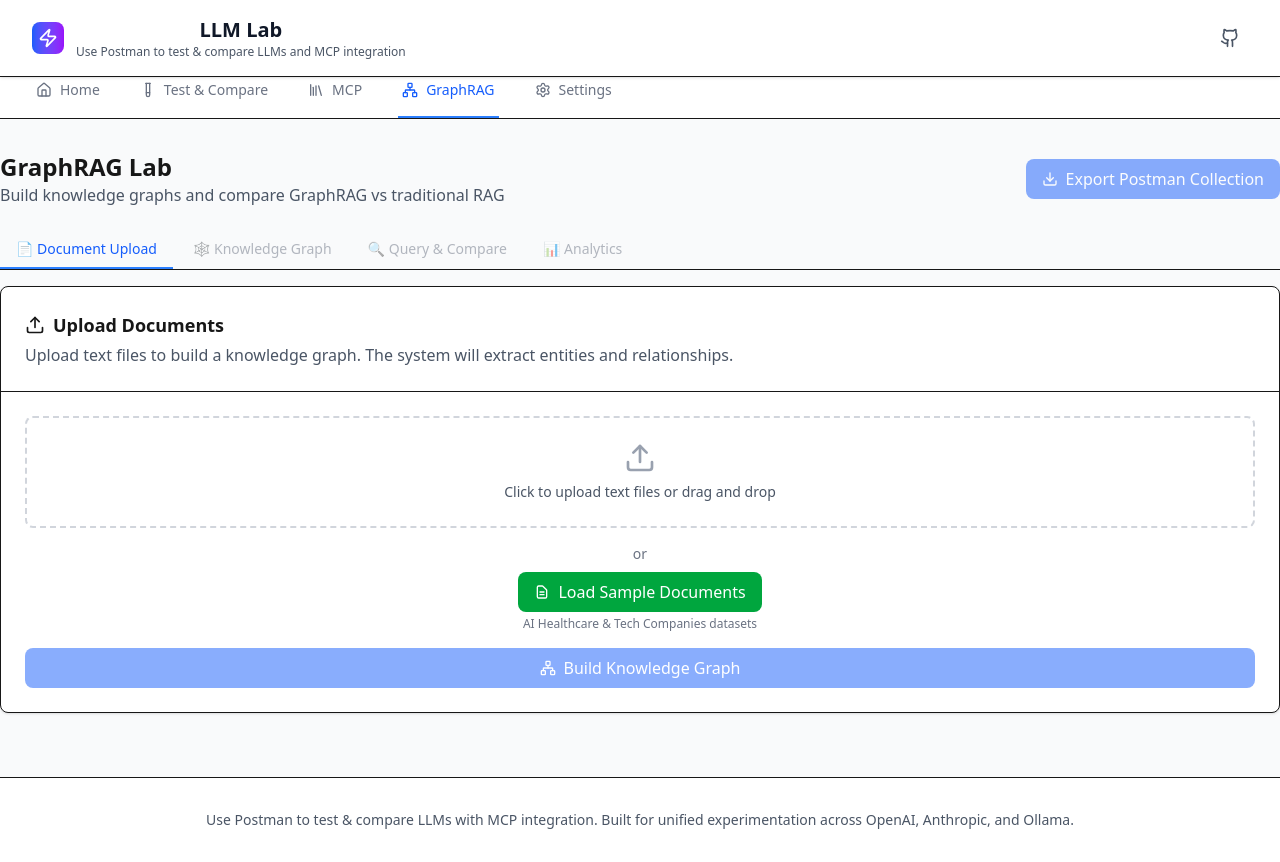
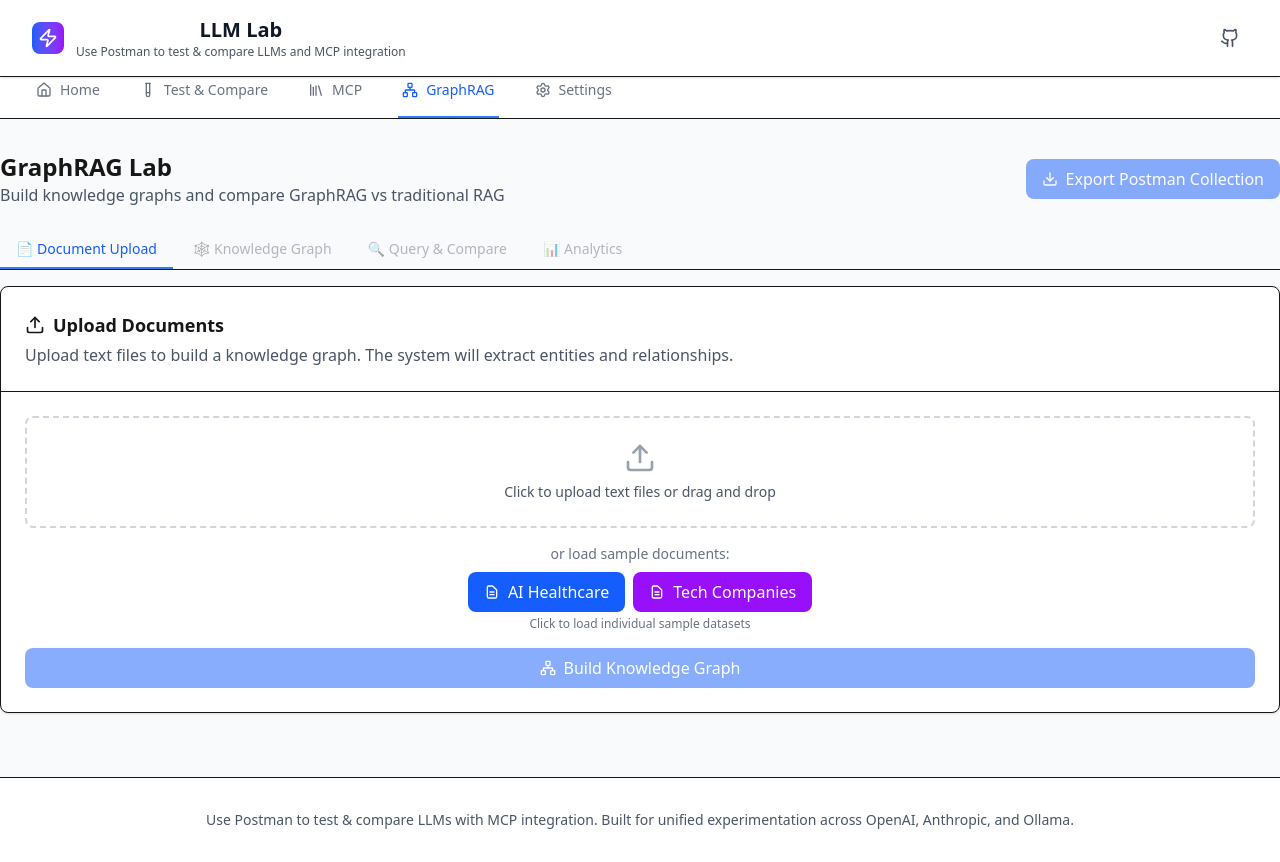
Before and after one commit to arun-gupta/llm-lab, a Next.js app: page / in a window 1280 px wide. Both pictures are taken after a click on the button 1053 px from the left and 439 px from the top of the page. Built offline with nearby package versions, Linux system fonts and the light colour scheme.

Commit message:
Replace single sample docs button with separate buttons for each document and remove duplication

```diff
--- /dev/null
+++ b/src/app/api/graphrag/sample-docs/route.ts
@@ -0,0 +1,40 @@
+import { NextRequest, NextResponse } from 'next/server';
+import { readFile } from 'fs/promises';
+import { join } from 'path';
+
+export async function GET(request: NextRequest) {
+  try {
+    const { searchParams } = new URL(request.url);
+    const docType = searchParams.get('type');
+
+    if (!docType || !['ai-healthcare', 'tech-companies'].includes(docType)) {
+      return NextResponse.json(
+        { error: 'Invalid document type. Use "ai-healthcare" or "tech-companies"' },
+        { status: 400 }
+      );
+    }
+
+    const filename = `${docType}.txt`;
+    const filePath = join(process.cwd(), 'sample-docs', filename);
+
+    try {
+      const content = await readFile(filePath, 'utf-8');
+      return NextResponse.json({
+        content,
+        filename,
+        type: docType
+      });
+    } catch (fileError) {
+      return NextResponse.json(
+        { error: `Document ${filename} not found` },
+        { status: 404 }
+      );
+    }
+  } catch (error) {
+    console.error('Error serving sample document:', error);
+    return NextResponse.json(
+      { error: 'Failed to serve sample document' },
+      { status: 500 }
+    );
+  }
+}
--- a/src/components/tabs/GraphRAGTab.tsx
+++ b/src/components/tabs/GraphRAGTab.tsx
@@ -76,28 +76,28 @@
     setDocuments(textFiles);
   };
 
-  const loadSampleDocuments = async () => {
+  const loadSampleDocument = async (docType: 'ai-healthcare' | 'tech-companies') => {
     try {
-      // Fetch the sample documents
-      const [aiHealthcareResponse, techCompaniesResponse] = await Promise.all([
-        fetch('/sample-docs/ai-healthcare.txt'),
-        fetch('/sample-docs/tech-companies.txt')
-      ]);
+      const response = await fetch(`/api/graphrag/sample-docs?type=${docType}`);
 
-      if (aiHealthcareResponse.ok && techCompaniesResponse.ok) {
-        const aiHealthcareText = await aiHealthcareResponse.text();
-        const techCompaniesText = await techCompaniesResponse.text();
+      if (response.ok) {
+        const data = await response.json();
+        const file = new File([data.content], `${docType}.txt`, { type: 'text/plain' });
 
-        // Create File objects from the text content
-        const aiHealthcareFile = new File([aiHealthcareText], 'ai-healthcare.txt', { type: 'text/plain' });
-        const techCompaniesFile = new File([techCompaniesText], 'tech-companies.txt', { type: 'text/plain' });
-
-        setDocuments([aiHealthcareFile, techCompaniesFile]);
+        // Add to existing documents or replace if it's already there
+        setDocuments(prev => {
+          const existing = prev.find(doc => doc.name === `${docType}.txt`);
+          if (existing) {
+            return prev.map(doc => doc.name === `${docType}.txt` ? file : doc);
           } else {
-        console.error('Failed to load sample documents');
+            return [...prev, file];
+          }
+        });
+      } else {
+        console.error(`Failed to load ${docType} document`);
       }
     } catch (error) {
-      console.error('Error loading sample documents:', error);
+      console.error(`Error loading ${docType} document:`, error);
     }
   };
 
@@ -286,18 +286,29 @@
                   </div>
 
                   <div className="text-center">
-                    <div className="text-sm text-gray-500 mb-2">or</div>
+                    <div className="text-sm text-gray-500 mb-2">or load sample documents:</div>
+                    <div className="flex flex-col sm:flex-row gap-2 justify-center">
                       <button
-                      onClick={loadSampleDocuments}
-                      className="inline-flex items-center px-4 py-2 bg-green-600 text-white rounded-lg hover:bg-green-700 transition-colors"
+                        onClick={() => loadSampleDocument('ai-healthcare')}
+                        className="inline-flex items-center px-4 py-2 bg-blue-600 text-white rounded-lg hover:bg-blue-700 transition-colors"
                       >
                         <svg className="w-4 h-4 mr-2" fill="none" stroke="currentColor" viewBox="0 0 24 24">
                           <path strokeLinecap="round" strokeLinejoin="round" strokeWidth={2} d="M9 12h6m-6 4h6m2 5H7a2 2 0 01-2-2V5a2 2 0 012-2h5.586a1 1 0 01.707.293l5.414 5.414a1 1 0 01.293.707V19a2 2 0 01-2 2z" />
                         </svg>
-                      Load Sample Documents
+                        AI Healthcare
                       </button>
+                      <button
+                        onClick={() => loadSampleDocument('tech-companies')}
+                        className="inline-flex items-center px-4 py-2 bg-purple-600 text-white rounded-lg hover:bg-purple-700 transition-colors"
+                      >
+                        <svg className="w-4 h-4 mr-2" fill="none" stroke="currentColor" viewBox="0 0 24 24">
+                          <path strokeLinecap="round" strokeLinejoin="round" strokeWidth={2} d="M9 12h6m-6 4h6m2 5H7a2 2 0 01-2-2V5a2 2 0 012-2h5.586a1 1 0 01.707.293l5.414 5.414a1 1 0 01.293.707V19a2 2 0 01-2 2z" />
+                        </svg>
+                        Tech Companies
+                      </button>
+                    </div>
                     <p className="text-xs text-gray-500 mt-1">
-                      AI Healthcare & Tech Companies datasets
+                      Click to load individual sample datasets
                     </p>
                   </div>
                 </div>
```
Lines whose indentation alone changed are shown as unchanged.
